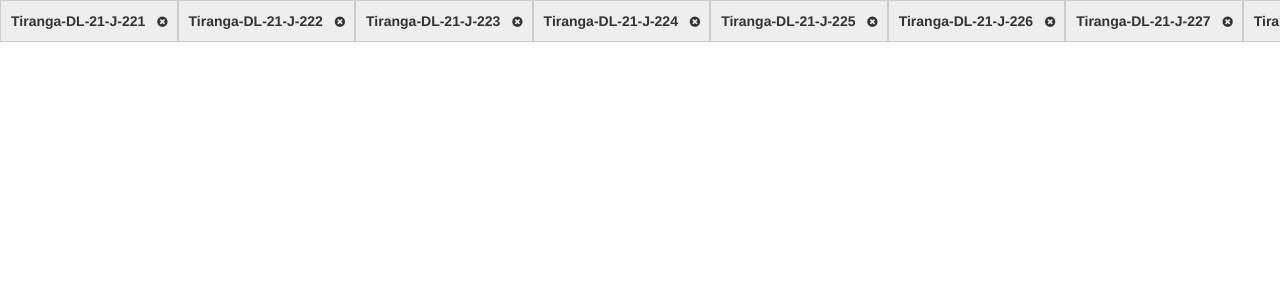
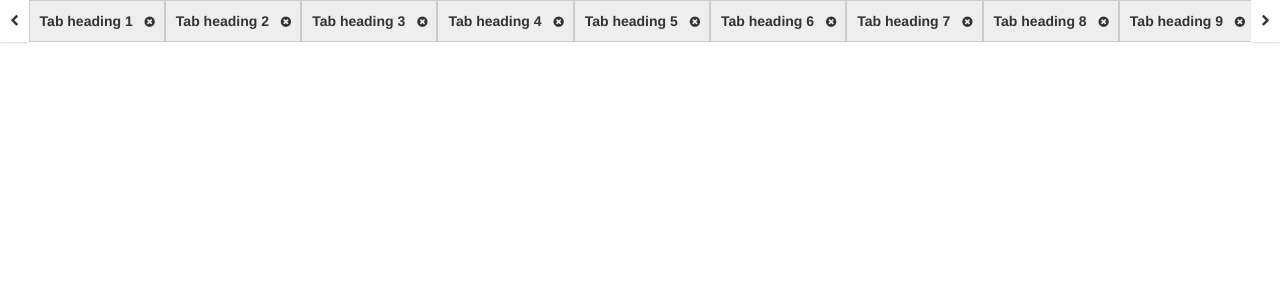
Before and after one commit to srinidevlearn/angular-ivy-scrollable-tab, an Angular app: page / in a window 1280 px wide. Shown: the top 300 px of the page. Built offline with nearby package versions, Linux system fonts and the light colour scheme.

Commit message:
3 files modified

```diff
--- a/src/app/scroll-tab/scroll-tab.component.css
+++ b/src/app/scroll-tab/scroll-tab.component.css
@@ -7,7 +7,8 @@
     white-space: nowrap;
     overflow-y: hidden;
     overflow-x: hidden;
-    overflow-x: auto;
+    box-shadow:none;
+    /* overflow-x: auto; */
 
     scroll-behavior: smooth;
 }
@@ -83,8 +84,26 @@
 ::-webkit-scrollbar-thumb:window-inactive {
 	background: rgba(0,0,0,0.4);
 }
-
+.flex-container {
+  display: flex;
+  flex-direction: row;
+}
 .close-ic{
 font-size: 12px;
 margin-left:8px;
 }
+
+div .nav-ic{
+  box-shadow: 0 1px 3px 0 rgba(0, 0, 0, 0.1), 0 1px 2px 0 rgba(0, 0, 0, 0.06);
+  /* border:1px solid silver; */
+  padding:15px 10px;
+}
+.nav-ic{
+font-size: 12px;
+/* margin-top:18px; */
+/* width:40px; */
+cursor: pointer;
+z-index: 20;
+text-align:center;
+
+}
--- a/src/app/scroll-tab/scroll-tab.component.html
+++ b/src/app/scroll-tab/scroll-tab.component.html
@@ -1,5 +1,6 @@
-
-<div class="my-tabs">
+<div class="flex-container">
+  <div (click)="scrollLeft();"><i class="fa fa-chevron-left nav-ic"></i></div>
+  <div class="my-tabs" id="scrollContainer">
   <ng-container *ngFor="let item of _tabData;let i = index;">
     <div class="tab">
     <input name="tab-group-1" id="tab-{{i}}" type="radio"/>
@@ -10,3 +11,5 @@
     </div>
   </ng-container>
 </div>
+ <div (click)="scrollRight();"><i class="fa fa-chevron-right nav-ic"></i></div>
+</div>
--- a/src/app/scroll-tab/scroll-tab.component.ts
+++ b/src/app/scroll-tab/scroll-tab.component.ts
@@ -1,27 +1,42 @@
-import { Component, OnInit } from '@angular/core';
+import { Component, OnInit } from "@angular/core";
 
 @Component({
-  selector: 'app-scroll-tab',
-  templateUrl: './scroll-tab.component.html',
-  styleUrls: ['./scroll-tab.component.css']
+  selector: "app-scroll-tab",
+  templateUrl: "./scroll-tab.component.html",
+  styleUrls: ["./scroll-tab.component.css"]
 })
 export class ScrollTabComponent implements OnInit {
+  _tabData = Array(15)
+    .fill(0)
+    .map((itm, i) => {
+      return {
+        header: `Tab heading ${i + 1}`
+      };
+    });
+  private _scrollPos = 50;
 
-  _tabData = Array(15).fill(0).map((itm,i)=>{
-    return {
-      header:`Tiranga-DL-21-J-22${i+1}`
-    }
-  });
+  constructor() {}
 
-  constructor() { }
+  ngOnInit() {}
 
-  ngOnInit() {
+  removeData(index: number) {
+    console.log(this._tabData.length);
+    this._tabData.splice(index, 1);
+    console.log(this._tabData.length);
   }
 
-  removeData(index:number){
-     console.log(this._tabData.length);
-     this._tabData.splice(index, 1);
-     console.log(this._tabData.length);
+  scrollRight() {
+    let d = (document.getElementById("scrollContainer").scrollLeft += Math.abs(
+      this._scrollPos
+    ));
+
+    console.log(d);
   }
 
+  scrollLeft() {
+    let d = (document.getElementById("scrollContainer").scrollLeft += -Math.abs(
+      this._scrollPos
+    ));
+    console.log(d);
+  }
 }
```
